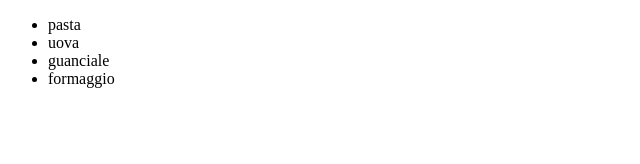
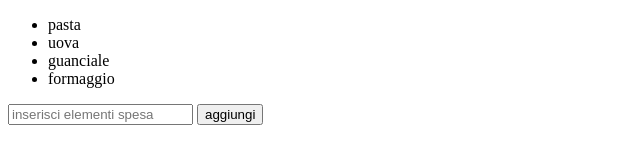
Before and after one commit to aurorapuli/js-lista-spesa, a plain HTML site: page index.html in a window 1280 px wide. Shown: the whole page, without its empty margins (0-640 px from the left). Drawn offline with Linux system fonts and the light colour scheme.

Commit message:
add: input e button

```diff
--- a/index.html
+++ b/index.html
@@ -8,6 +8,9 @@
 <body>
      <ul id="spesa"></ul>
 
+     <input id="myspesa" type="text" placeholder="inserisci elementi spesa">
+     <button id="button">aggiungi</button>
+
     <script type="text/javascript" src="js/script.js"></script>
 </body>
 </html>
```
